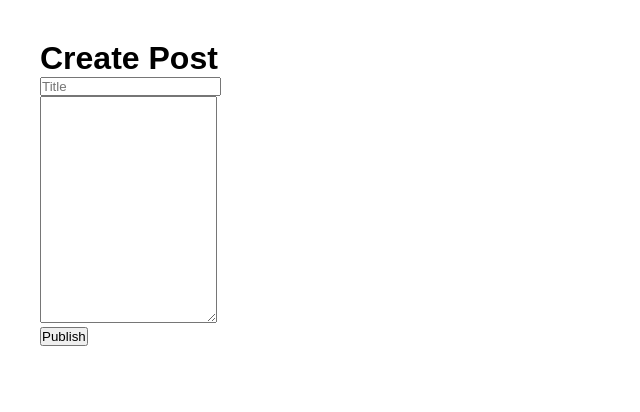
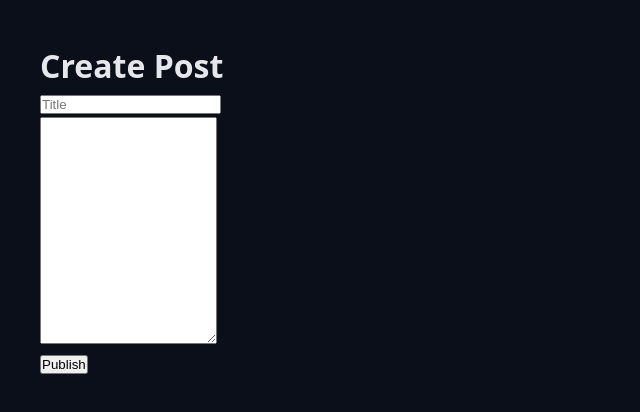
Before and after one commit to landing-pages214/landing-page, a Next.js app: page /admin/new in a window 1280 px wide. Shown: the top 412 px of the page, without its empty margins (0-640 px from the left). Built offline with nearby package versions, Linux system fonts and the light colour scheme.

Commit message:
Refactor global styles for improved layout and design

```diff
--- a/app/globals.css
+++ b/app/globals.css
@@ -1,25 +1,91 @@
+/* RESET */
 * {
   margin: 0;
   padding: 0;
   box-sizing: border-box;
 }
 
-html {
-  scroll-behavior: smooth;
+html, body {
+  background: #0b0f19;
+  color: #e5e7eb;
+  font-family: ui-sans-serif, system-ui, -apple-system, Segoe UI, Roboto, Arial;
+  line-height: 1.6;
 }
 
-body {
-  background: white;
-  color: black;
-  font-family: Arial, Helvetica, sans-serif;
-  overflow-x: hidden;
+/* LAYOUT */
+.container {
+  max-width: 800px;
+  margin: 0 auto;
+  padding: 60px 20px;
 }
 
-a {
-  color: inherit;
+/* HEADER */
+.header {
+  margin-bottom: 40px;
+  padding-bottom: 20px;
+  border-bottom: 1px solid #1f2937;
+}
+
+.title {
+  font-size: 42px;
+  font-weight: 700;
+  letter-spacing: -0.5px;
+}
+
+.subtitle {
+  margin-top: 8px;
+  color: #9ca3af;
+  font-size: 16px;
+}
+
+/* POSTS */
+.posts {
+  display: flex;
+  flex-direction: column;
+  gap: 28px;
+}
+
+/* POST CARD */
+.post {
+  padding: 20px;
+  border: 1px solid #1f2937;
+  border-radius: 12px;
+  background: rgba(255, 255, 255, 0.02);
+  transition: all 0.2s ease;
+}
+
+.post:hover {
+  transform: translateY(-2px);
+  border-color: #374151;
+  background: rgba(255, 255, 255, 0.04);
+}
+
+/* TITLE */
+.postTitle {
+  font-size: 22px;
+  margin-bottom: 10px;
+  color: #f9fafb;
+}
+
+/* LINK */
+.postLink {
   text-decoration: none;
 }
 
-.page {
-  width: 100%;
+/* EXCERPT */
+.postExcerpt {
+  color: #9ca3af;
+  font-size: 15px;
+  margin-bottom: 12px;
 }
+
+/* READ MORE */
+.readMore {
+  color: #60a5fa;
+  font-size: 14px;
+  text-decoration: none;
+}
+
+.readMore:hover {
+  text-decoration: underline;
+}
```
